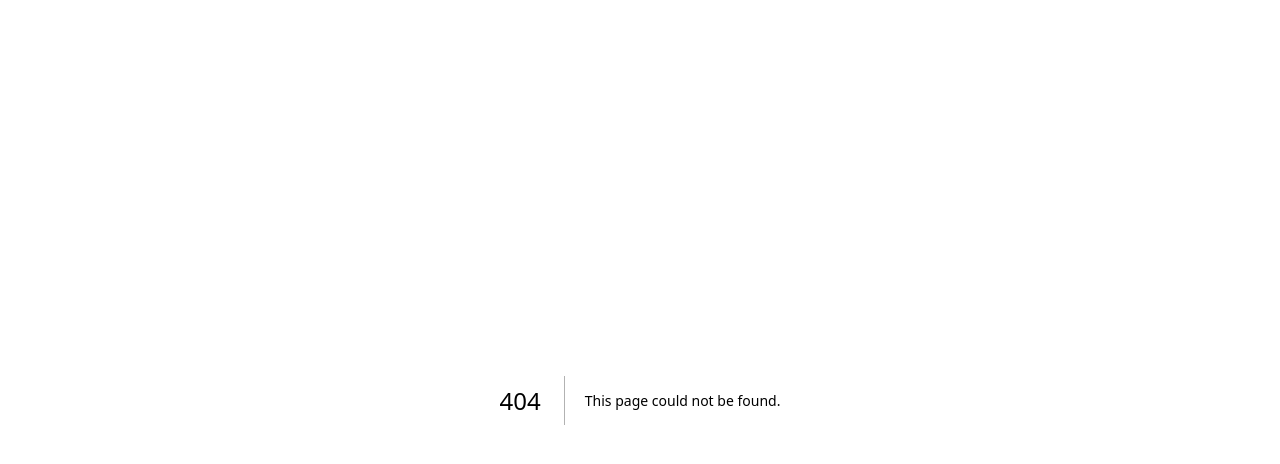
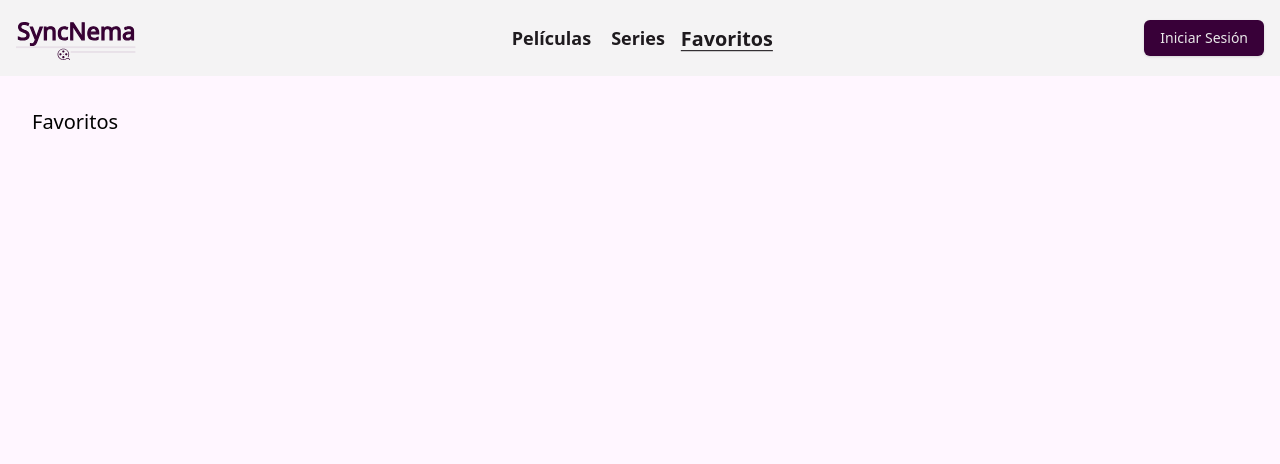
Before and after one commit to flocarle/syncnema, a Next.js app: page /favorites in a window 1280 px wide. Before the commit this address had no page. Shown: the top 464 px of the page. Built offline with nearby package versions, Linux system fonts and the light colour scheme; no server answers.

Commit message:
feat: add placeholder pages

```diff
--- /dev/null
+++ b/src/pages/favorites.tsx
@@ -0,0 +1,12 @@
+import Layout from "~/src/components/templates/Layout";
+import { type NextPageWithLayout } from "./_app";
+
+const Favorites: NextPageWithLayout = () => (
+  <div>
+    <h1 className="text-xl">Favoritos</h1>
+  </div>
+);
+
+Favorites.getLayout = (page) => <Layout>{page}</Layout>;
+
+export default Favorites;
--- /dev/null
+++ b/src/pages/movies/index.tsx
@@ -0,0 +1,12 @@
+import Layout from "~/src/components/templates/Layout";
+import { type NextPageWithLayout } from "../_app";
+
+const Movies: NextPageWithLayout = () => (
+  <div>
+    <h1 className="text-xl">Películas</h1>
+  </div>
+);
+
+Movies.getLayout = (page) => <Layout>{page}</Layout>;
+
+export default Movies;
--- /dev/null
+++ b/src/pages/tv-shows/index.tsx
@@ -0,0 +1,12 @@
+import Layout from "~/src/components/templates/Layout";
+import { type NextPageWithLayout } from "../_app";
+
+const TvShows: NextPageWithLayout = () => (
+  <div>
+    <h1 className="text-xl">Series</h1>
+  </div>
+);
+
+TvShows.getLayout = (page) => <Layout>{page}</Layout>;
+
+export default TvShows;
```
